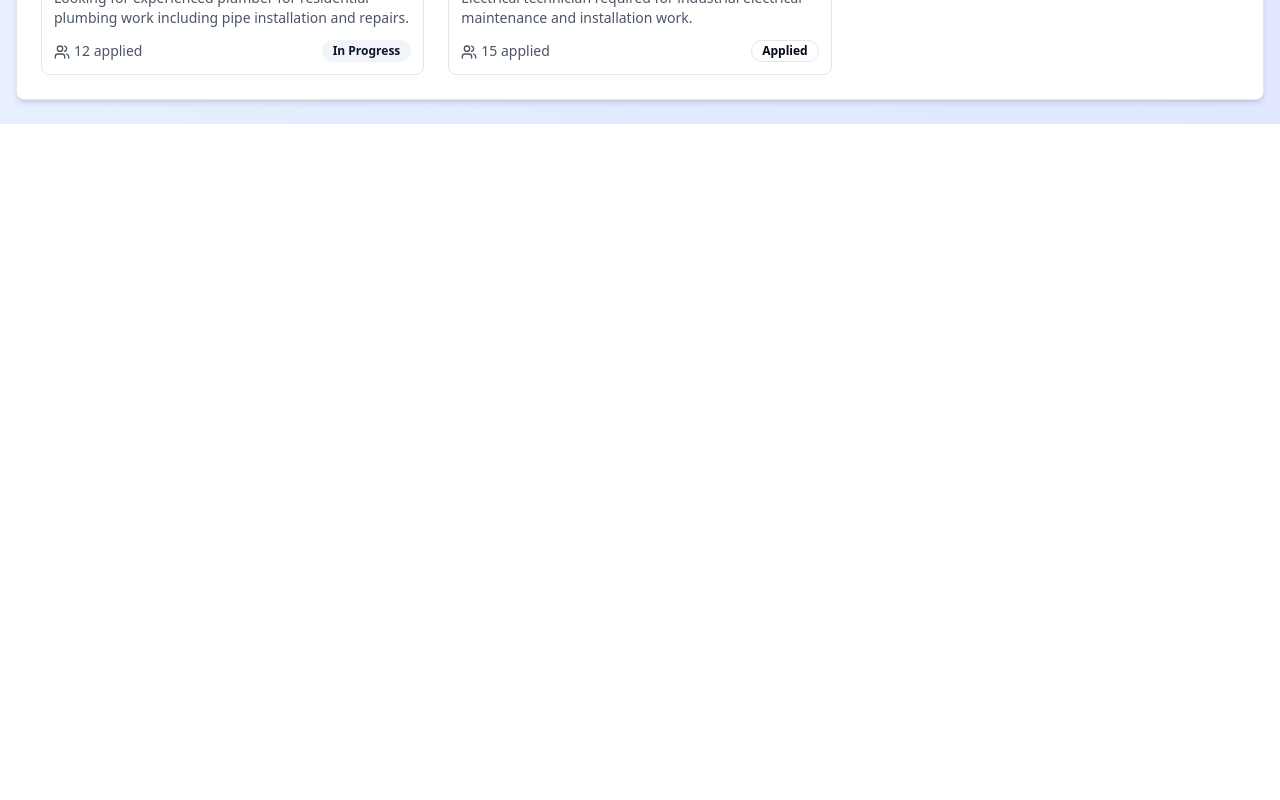
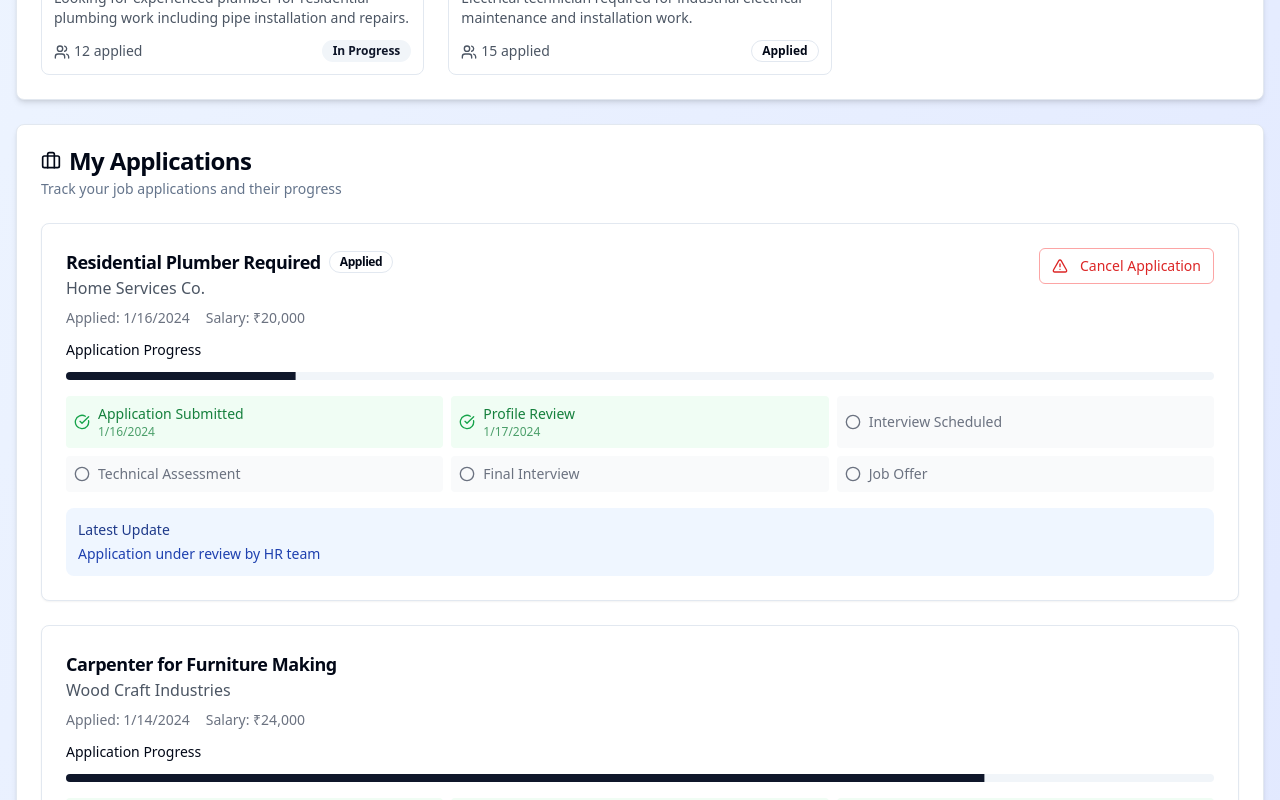
Before and after one commit to Jason-I23/skill-bharat-connect, a React (Vite) app: page /dashboard/jobSeeker in a window 1280 px wide. Shown: the part 800-1600 px from the top of the page. Before the commit the page ends 924 px from the top, so only its background shows below. Built offline with nearby package versions, Linux system fonts and the light colour scheme.

Commit message:
feat: Move my applications section
Move the "My Applications" section from the profile page to the job seeker dashboard.
Implement job cancellation and job tracker swimlane.
Remove "Profile" text from profile pages.

```diff
--- a/src/components/Profile.tsx
+++ b/src/components/Profile.tsx
@@ -1,3 +1,4 @@
+
 import React, { useState } from 'react';
 import { useAuth } from '../contexts/AuthContext';
 import { useLanguage } from '../contexts/LanguageContext';
@@ -9,7 +10,6 @@ import { Label } from './ui/label';
 import { Select, SelectContent, SelectItem, SelectTrigger, SelectValue } from './ui/select';
 import { RadioGroup, RadioGroupItem } from './ui/radio-group';
 import { DigiLockerAuth } from './DigiLockerAuth';
-import { JobProgressBar } from './ui/job-progress-bar';
 import { ArrowLeft, Camera, Upload } from 'lucide-react';
 import { toast } from 'sonner';
 import sampleData from '../data/sampleData.json';
@@ -65,8 +65,8 @@ const Profile: React.FC = () => {
           </div>
           <div className="flex flex-col sm:flex-row justify-between items-start sm:items-center gap-4">
             <div>
-              <CardTitle>{t('profile')}</CardTitle>
-              <CardDescription>Manage your profile information</CardDescription>
+              <CardTitle>Manage Information</CardTitle>
+              <CardDescription>Update your personal and professional details</CardDescription>
             </div>
             <Button
               onClick={() => setIsEditing(!isEditing)}
@@ -334,34 +334,6 @@ const Profile: React.FC = () => {
                   </div>
                 </div>
               </div>
-
-              {/* My Applications Section */}
-              <div className="space-y-4">
-                <h3 className="text-lg font-semibold">{t('my_applications')}</h3>
-                <div className="space-y-4">
-                  {sampleData.jobApplicationProgress.map((app) => (
-                    <Card key={app.jobId} className="border">
-                      <CardHeader className="pb-3">
-                        <div className="flex flex-col sm:flex-row justify-between items-start gap-2">
-                          <div>
-                            <CardTitle className="text-lg">{app.jobTitle}</CardTitle>
-                            <p className="text-gray-600">{app.company}</p>
-                          </div>
-                          <div className="text-sm text-gray-500">
-                            Applied: {new Date(app.appliedDate).toLocaleDateString()}
-                          </div>
-                        </div>
-                      </CardHeader>
-                      <CardContent>
-                        <JobProgressBar
-                          stages={app.stages}
-                          currentStage={app.currentStage}
-                        />
-                      </CardContent>
-                    </Card>
-                  ))}
-                </div>
-              </div>
             </>
           ) : (
             <>
--- a/src/components/dashboard/JobSeekerDashboard.tsx
+++ b/src/components/dashboard/JobSeekerDashboard.tsx
@@ -1,3 +1,4 @@
+
 import React, { useState } from 'react';
 import { useAuth } from '../../contexts/AuthContext';
 import { useLanguage } from '../../contexts/LanguageContext';
@@ -10,7 +11,8 @@ import { Select, SelectContent, SelectItem, SelectTrigger, SelectValue } from '.
 import { Dialog, DialogContent, DialogDescription, DialogHeader, DialogTitle } from '../ui/dialog';
 import { CheckboxDropdown } from '../ui/checkbox-dropdown';
 import { JobApplicationsModal } from '../JobApplicationsModal';
-import { Briefcase, MapPin, Clock, Star, Users, CheckCircle, Calendar, IndianRupee, Filter, X, Shield, TrendingUp, Award } from 'lucide-react';
+import { JobProgressBar } from '../ui/job-progress-bar';
+import { Briefcase, MapPin, Clock, Star, Users, CheckCircle, Calendar, IndianRupee, Filter, X, Shield, TrendingUp, Award, AlertTriangle } from 'lucide-react';
 import { toast } from 'sonner';
 import sampleData from '../../data/sampleData.json';
 
@@ -342,6 +344,85 @@ const JobSeekerDashboard: React.FC = () => {
           </CardContent>
         </Card>
 
+        {/* My Applications Section */}
+        <Card className="bg-white shadow-md">
+          <CardHeader>
+            <CardTitle className="flex items-center gap-2">
+              <Briefcase className="w-5 h-5" />
+              {t('my_applications')}
+            </CardTitle>
+            <CardDescription>Track your job applications and their progress</CardDescription>
+          </CardHeader>
+          <CardContent>
+            <div className="space-y-6">
+              {sampleData.jobApplicationProgress.length === 0 ? (
+                <div className="text-center py-12 text-gray-500">
+                  <Briefcase className="w-12 h-12 mx-auto mb-4 text-gray-300" />
+                  <h3 className="text-lg font-medium mb-2">No Applications Yet</h3>
+                  <p>You haven't applied to any jobs yet. Start browsing jobs above!</p>
+                </div>
+              ) : (
+                sampleData.jobApplicationProgress.map((app) => (
+                  <Card key={app.jobId} className="border shadow-sm">
+                    <CardHeader className="pb-3">
+                      <div className="flex flex-col sm:flex-row justify-between items-start gap-4">
+                        <div className="flex-1">
+                          <CardTitle className="text-lg flex items-center gap-2">
+                            {app.jobTitle}
+                            {appliedJobs.includes(app.jobId) && (
+                              <Badge variant="outline" className="text-xs">
+                                Applied
+                              </Badge>
+                            )}
+                          </CardTitle>
+                          <p className="text-gray-600 mb-2">{app.company}</p>
+                          <div className="flex flex-wrap gap-4 text-sm text-gray-500">
+                            <span>Applied: {new Date(app.appliedDate).toLocaleDateString()}</span>
+                            {app.salary && (
+                              <span>Salary: ₹{app.salary.toLocaleString()}</span>
+                            )}
+                          </div>
+                        </div>
+                        <div className="flex gap-2">
+                          {appliedJobs.includes(app.jobId) && (
+                            <Button
+                              variant="outline"
+                              size="sm"
+                              onClick={() => handleCancelApplication(app.jobId)}
+                              className="text-red-600 border-red-300 hover:bg-red-50"
+                            >
+                              <AlertTriangle className="w-4 h-4 mr-1" />
+                              Cancel Application
+                            </Button>
+                          )}
+                        </div>
+                      </div>
+                    </CardHeader>
+                    <CardContent>
+                      <div className="space-y-4">
+                        <div>
+                          <h4 className="font-medium mb-3 text-sm">Application Progress</h4>
+                          <JobProgressBar
+                            stages={app.stages}
+                            currentStage={app.currentStage}
+                          />
+                        </div>
+
+                        {app.notes && (
+                          <div className="bg-blue-50 p-3 rounded-lg">
+                            <h4 className="font-medium mb-1 text-blue-900 text-sm">Latest Update</h4>
+                            <p className="text-sm text-blue-800">{app.notes}</p>
+                          </div>
+                        )}
+                      </div>
+                    </CardContent>
+                  </Card>
+                ))
+              )}
+            </div>
+          </CardContent>
+        </Card>
+
         {/* Job Details Dialog */}
         <Dialog open={showJobDialog} onOpenChange={setShowJobDialog}>
           <DialogContent className="max-w-2xl">
```
